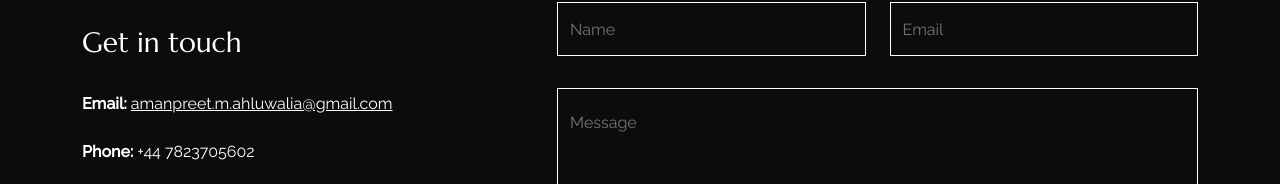
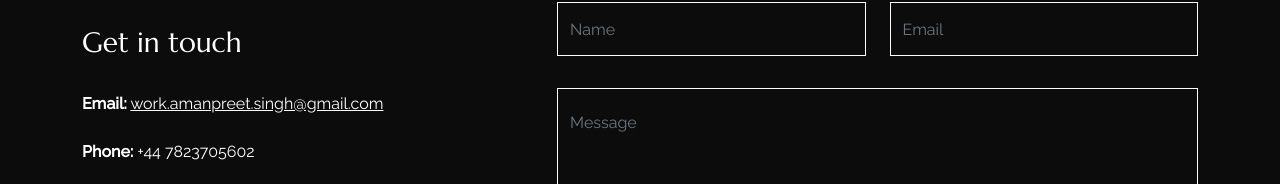
Before and after one commit to AmanpreetSingh0071/Aman_portfolio, a React (Create React App) app: page / in a window 1280 px wide. Shown: the part 4280-4464 px from the top of the page. Built offline with nearby package versions, Linux system fonts and the light colour scheme.

Commit message:
Updated_Twitter_link

```diff
--- a/src/content_option.js
+++ b/src/content_option.js
@@ -91,7 +91,7 @@ const logotext = "AMANPREET";
     ];
 
     const contactConfig = {
-        YOUR_EMAIL: "amanpreet.m.ahluwalia@gmail.com",
+        YOUR_EMAIL: "work.amanpreet.singh@gmail.com",
         YOUR_FONE: "+44 7823705602",
         description: "Feel free to reach out for AI collaborations, research discussions, or consulting opportunities.",
         YOUR_SERVICE_ID: "service_5r6vlo8",
@@ -103,7 +103,7 @@ const logotext = "AMANPREET";
         resume: "https://github.com/AmanpreetSingh0071/Public_Resume/raw/main/Resume_CV_Amanpreet.m.Ahluwalia.pdf", // Added Resume Download Link
         github: "https://github.com/AmanpreetSingh0071",
         linkedin: "https://linkedin.com/in/aman-m-singh",
-        twitter: "https://twitter.com/amanpreet_ai",
+        twitter: "https://x.com/AmanpreetA007",
     };
 
     export {
```
